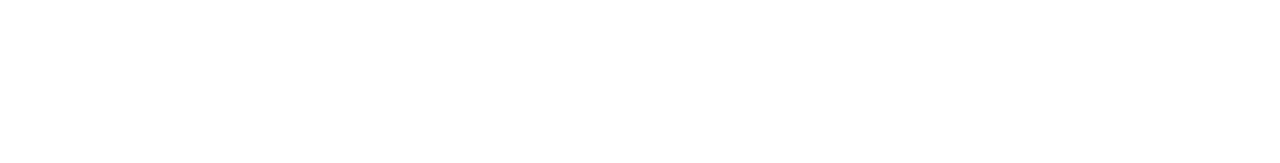
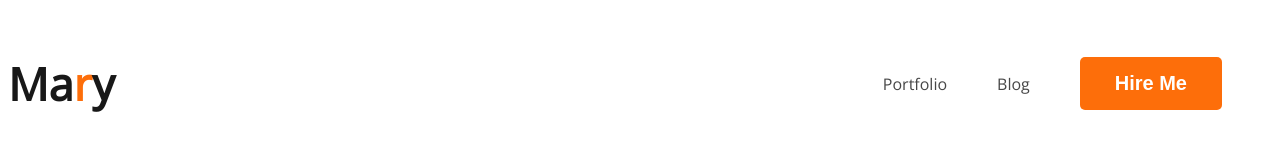
Before and after one commit to Ahasanever/web-developer-protfolio, a plain HTML site: page index.html in a window 1280 px wide. Drawn offline with nearby package versions, Linux system fonts and the light colour scheme.

Commit message:
added nav

```diff
--- a/index.html
+++ b/index.html
@@ -3,11 +3,24 @@
 <head>
     <meta charset="UTF-8">
     <meta name="viewport" content="width=device-width, initial-scale=1.0">
+
+    <link rel="preconnect" href="https://fonts.googleapis.com">
+<link rel="preconnect" href="https://fonts.gstatic.com" crossorigin>
+<link href="https://fonts.googleapis.com/css2?family=Open+Sans:ital,wght@0,400;1,700;1,800&display=swap" rel="stylesheet">
+
+    <link rel="stylesheet" href="style.css">
     <title>Document</title>
 </head>
 <body>
     <header>
-
+        <nav>
+            <h3 class="nav-title">Ma<span class="text-primary">r</span>y</h3>
+            <ul>
+                <li><a href="">Portfolio</a></li>
+                <li><a href="">Blog</a></li>
+                <li><button class="btn-primary">Hire Me</button></li>
+            </ul>
+        </nav>
     </header>
 
     <main>
--- /dev/null
+++ b/style.css
@@ -0,0 +1,49 @@
+
+/* ---common shared style */
+body{ font-family: 'Open Sans', sans-serif;
+
+}
+
+.text-primary{
+    color:#FD6E0A;
+}
+
+.btn-primary{
+    border-radius: 5px;
+    background: #FD6E0A;
+    border:0;
+    color:white;
+    font-size: 20px;
+    font-weight: 700;
+    padding:15px 35px;
+}
+/* ---nav related style */
+nav {
+    display:flex;
+    justify-content: space-between;
+    align-items: center;
+}
+
+.nav-title{
+    color: #181818;
+
+font-size: 45px;
+
+font-weight: 800;
+
+}
+
+nav > ul{
+    display:flex;
+    align-items: center;
+}
+
+nav li {
+    list-style: none;
+    margin-right:50px;
+}
+
+nav a{
+    text-decoration: none;
+    color:#474747;
+}
```
